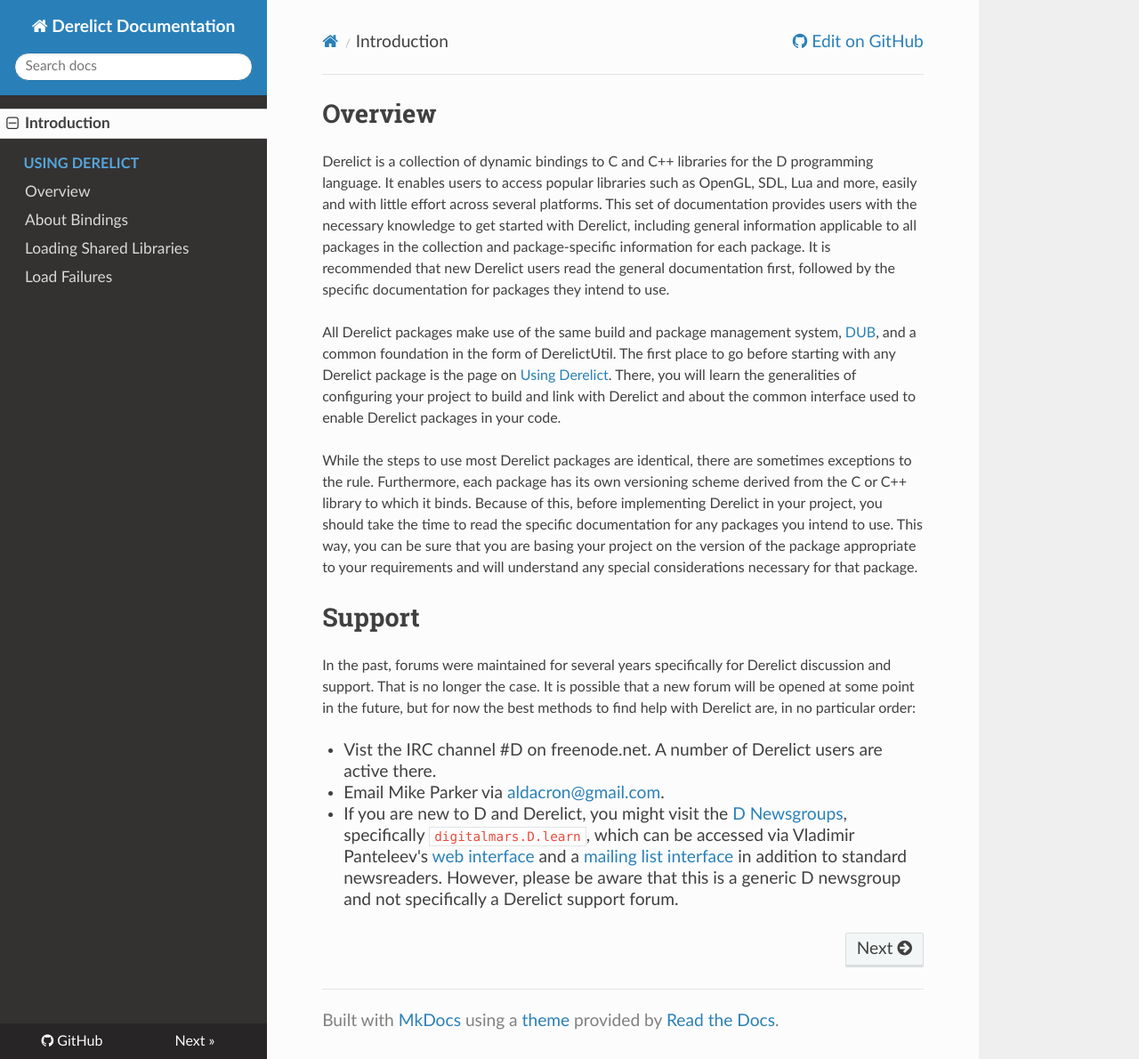
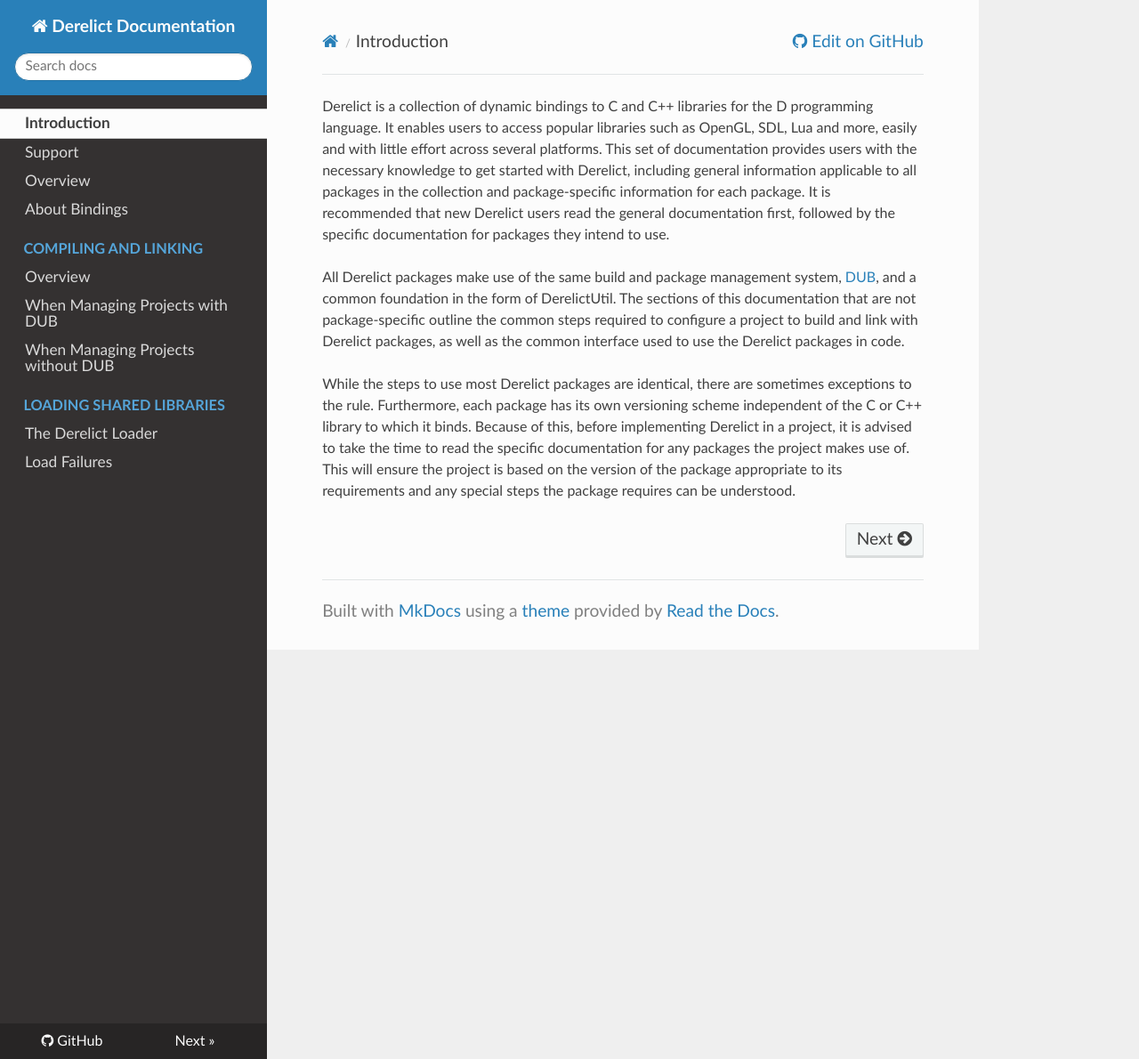
Before and after one commit to DerelictOrg/derelictorg.github.io, an MkDocs documentation site: the page built from docs/index.md, in a window 1280 px wide and 1190 px high. Shown: the whole window at 89% size. Built offline with MkDocs 1.6.1, drawn with Linux system fonts in a browser that asks for light colours; nearby versions of some CDN libraries; old or Windows-style settings are respelled for this version of MkDocs.

Commit message:
Use a more sensible structure.

```diff
--- a/docs/index.md
+++ b/docs/index.md
@@ -1,22 +1,7 @@
-## Overview
-
 Derelict is a collection of dynamic bindings to C and C++ libraries for the D programming language. It enables users to access popular libraries such as OpenGL, SDL, Lua and more, easily and with little effort across several platforms. This set of documentation provides users with the necessary knowledge to get started with Derelict, including general information applicable to all packages in the collection and package-specific information for each package. It is recommended that new Derelict users read the general documentation first, followed by the specific documentation for packages they intend to use.
 
-All Derelict packages make use of the same build and package management system, [DUB], and a common foundation in the form of DerelictUtil. The first place to go before starting with any Derelict package is the page on [Using Derelict]. There, you will learn the generalities of configuring your project to build and link with Derelict and about the common interface used to enable Derelict packages in your code.
+All Derelict packages make use of the same build and package management system, [DUB], and a common foundation in the form of DerelictUtil. The sections of this documentation that are not package-specific outline the common steps required to configure a project to build and link with Derelict packages, as well as the common interface used to use the Derelict packages in code.
 
-While the steps to use most Derelict packages are identical, there are sometimes exceptions to the rule. Furthermore, each package has its own versioning scheme derived from the C or C++ library to which it binds. Because of this, before implementing Derelict in your project, you should take the time to read the specific documentation for any packages you intend to use. This way, you can be sure that you are basing your project on the version of the package appropriate to your requirements and will understand any special considerations necessary for that package.
-
-## Support
-
-In the past, forums were maintained for several years specifically for Derelict discussion and support. That is no longer the case. It is possible that a new forum will be opened at some point in the future, but for now the best methods to find help with Derelict are, in no particular order:
-
-* Vist the IRC channel #D on freenode.net. A number of Derelict users are active there.
-* Email Mike Parker via [aldacron@gmail.com].
-* If you are new to D and Derelict, you might visit the [D Newsgroups], specifically `digitalmars.D.learn`, which can be accessed via Vladimir Panteleev's [web interface] and a [mailing list interface] in addition to standard newsreaders. However, please be aware that this is a generic D newsgroup and not specifically a Derelict support forum.
+While the steps to use most Derelict packages are identical, there are sometimes exceptions to the rule. Furthermore, each package has its own versioning scheme independent of the C or C++ library to which it binds. Because of this, before implementing Derelict in a project, it is advised to take the time to read the specific documentation for any packages the project makes use of. This will ensure the project is based on the version of the package appropriate to its requirements and any special steps the package requires can be understood.
 
 [DUB]: http://code.dlang.org/download
-[Using Derelict]: using-derelict/using
-[D Newsgroups]: news://news.digitalmars.com
-[web interface]: https://forum.dlang.org/
-[mailing list interface]: http://lists.puremagic.com/mailman/listinfo
-[aldacron@gmail.com]: mailto:aldacron@gmail.com
--- a/mkdocs.yml
+++ b/mkdocs.yml
@@ -1,7 +1,7 @@
 site_name: Derelict Documentation
 site_url: http://derelictorg.github.io
 repo_url: https://github.com/DerelictOrg
-site_description: Documentation for the Derelict project, a collectiion of D bindings to C libraries commonly used in game developemnt.
+site_description: Documentation for the Derelict project, a collectiion of D bindings to C libraries commonly used in game development.
 site_author: Mike Parker
 theme: readthedocs
 extra_css: [extra.css]
@@ -9,8 +9,13 @@
   - codehilite(css_class=code)
 pages:
   - 'Introduction' : 'index.md'
-  - 'Using Derelict' :
-      - 'Overview' : 'using-derelict/using.md'
-      - 'About Bindings' : 'using-derelict/dynstat.md'
-      - 'Loading Shared Libraries' : 'using-derelict/loading.md'
-      - 'Load Failures' : 'using-derelict/failure.md'
+  - 'Support' : 'support.md'
+  - 'Overview' : 'overview.md'
+  - 'About Bindings' : 'bindings.md'
+  - 'Compiling and Linking' :
+    - 'Overview' : 'building/overview.md'
+    - 'When Managing Projects with DUB' : 'building/with-dub.md'
+    - 'When Managing Projects without DUB' : 'building/without-dub.md'
+  - 'Loading Shared Libraries' :
+    - 'The Derelict Loader' : 'loading/loader.md'
+    - 'Load Failures' : 'loading/failure.md'
```
Also changed, not shown: docs/bindings.md (added, +53 -0 lines), docs/building/overview.md (added, +5 -0 lines), docs/building/with-dub.md (added, +32 -0 lines), docs/building/without-dub.md (added, +69 -0 lines), docs/loading.md (added, +54 -0 lines), docs/loading/failure.md (added, +43 -0 lines), docs/loading/loader.md (added, +54 -0 lines), docs/overview.md (added, +11 -0 lines), docs/support.md (added, +10 -0 lines), docs/using-derelict/compiling.md (added, +5 -0 lines), docs/using-derelict/dynstat.md (+0 -2 lines), docs/using-derelict/with-dub.md (added, +3 -0 lines), docs/using-derelict/without-dub.md (added, +1 -0 lines), 1 other file.
